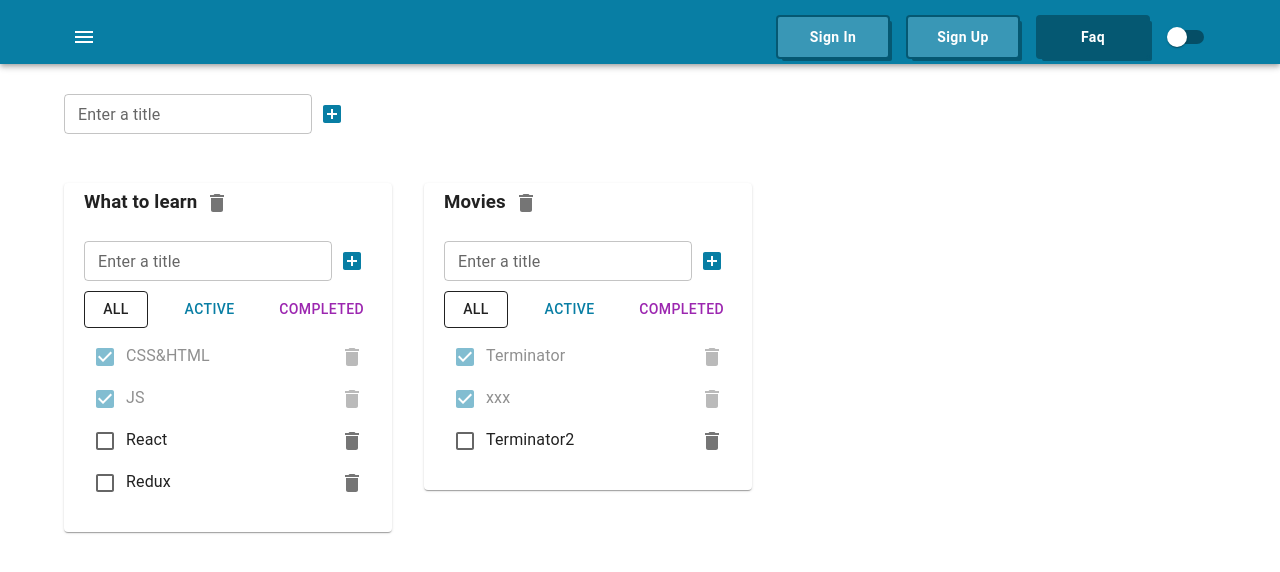
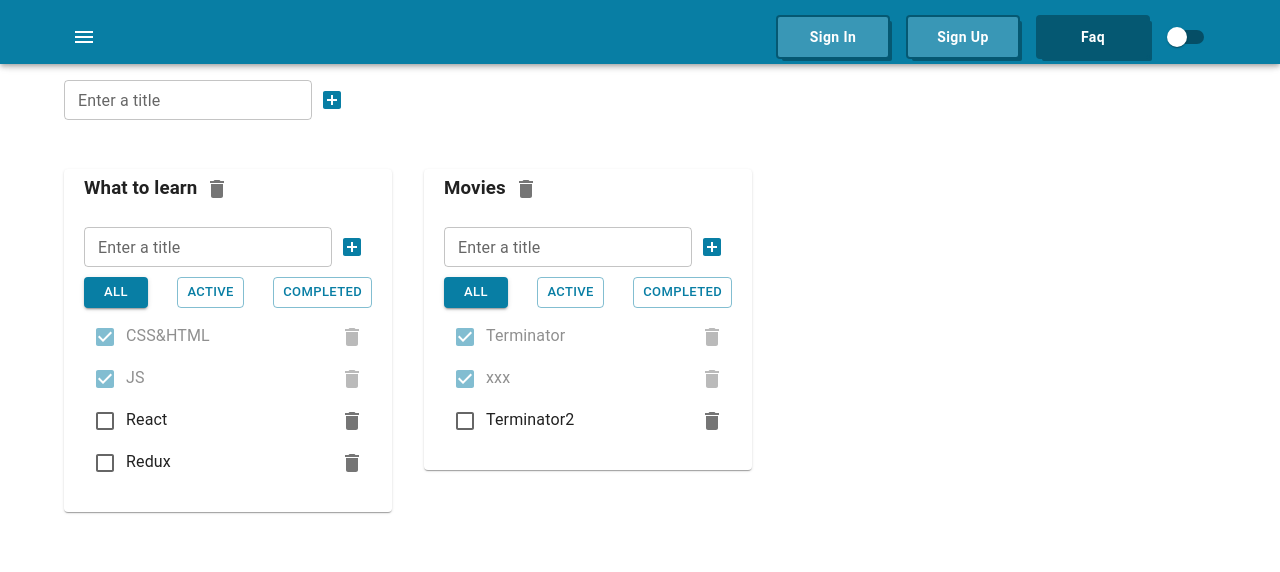
Before and after one commit to kaskodim/todoList, a React (Create React App) app: page / in a window 1280 px wide. Shown: the top 572 px of the page. Built offline with nearby package versions, Linux system fonts and the light colour scheme.

Commit message:
sprint 2 week 7.1

```diff
--- a/package.json
+++ b/package.json
@@ -8,6 +8,7 @@
     "@emotion/styled": "^11.14.0",
     "@mui/icons-material": "^6.4.6",
     "@mui/material": "^6.4.6",
+    "@mui/styled-engine-sc": "^6.4.6",
     "@testing-library/jest-dom": "^5.14.1",
     "@testing-library/react": "^13.0.0",
     "@testing-library/user-event": "^13.2.1",
@@ -20,6 +21,7 @@
     "react": "^19.0.0",
     "react-dom": "^19.0.0",
     "react-scripts": "5.0.1",
+    "styled-components": "^6.1.15",
     "typescript": "^4.4.2",
     "uuid": "^11.0.5",
     "web-vitals": "^2.1.0"
@@ -49,5 +51,8 @@
       "last 1 firefox version",
       "last 1 safari version"
     ]
+  },
+  "devDependencies": {
+    "@types/styled-components": "^5.1.34"
   }
 }
--- a/src/App.tsx
+++ b/src/App.tsx
@@ -11,9 +11,10 @@ import Grid from '@mui/material/Grid2'
 import Paper from '@mui/material/Paper'
 import {containerSx} from './todoList/TodoList.styles';
 import {NavButton} from './NavButton';
-import { createTheme, ThemeProvider } from '@mui/material/styles'
+import {createTheme, ThemeProvider} from '@mui/material/styles'
 import Switch from '@mui/material/Switch'
 import CssBaseline from '@mui/material/CssBaseline'
+import {Box} from '@mui/material';
 
 type ThemeMode = 'dark' | 'light'
 
@@ -131,8 +132,9 @@ function App() {
 
 
             <ThemeProvider theme={theme}>
-    <CssBaseline />
-    <AppBar position="static" sx={{mb: '30px'}}>
+                <CssBaseline/>
+                <Box sx={{flexGrow: 1, paddingBottom: '80px'}}>
+                    <AppBar position="fixed" sx={{mb: '30px'}}>
                         <Toolbar>
                             <Container maxWidth={'lg'} sx={containerSx}>
                                 <IconButton color="inherit">
@@ -142,12 +144,13 @@ function App() {
                                     <NavButton>Sign in</NavButton>
                                     <NavButton>Sign up</NavButton>
                                     <NavButton background={theme.palette.primary.dark}>Faq</NavButton>
-                    <Switch color={'default'} onChange={changeMode} />
+                                    <Switch color={'default'} onChange={changeMode}/>
                                 </div>
 
                             </Container>
                         </Toolbar>
                     </AppBar>
+                </Box>
 
 
                 <Container maxWidth={'lg'}>
@@ -185,8 +188,6 @@ function App() {
                                         </Paper>
 
                                     </Grid>
-
-
                                 )
                             })
                         }
@@ -196,8 +197,6 @@ function App() {
             </ThemeProvider>
 
 
-
-
         </div>
     )
 }
--- a/src/todoList/TodoList.tsx
+++ b/src/todoList/TodoList.tsx
@@ -58,16 +58,19 @@ export const TodoList = (props: TodoListPropsType) => {
             </h3>
             <AddItemForm addItem={addTask}/>
             <Box sx={containerSx}>
-                <Button variant={props.filter === 'all' ? 'outlined' : 'text'}
-                        color={'inherit'}
+                <Button variant={props.filter === 'all' ? 'contained' : 'outlined'}
+                        color={'primary'}
+                        size={'small'}
                         onClick={onAllClickHandler}>All
                 </Button>
-                <Button variant={props.filter === 'active' ? 'outlined' : 'text'}
+                <Button variant={props.filter === 'active' ? 'contained' : 'outlined'}
                         color={'primary'}
+                        size={'small'}
                         onClick={onActiveClickHandler}>Active
                 </Button>
-                <Button variant={props.filter === 'completed' ? 'outlined' : 'text'}
-                        color={'secondary'}
+                <Button variant={props.filter === 'completed' ? 'contained' : 'outlined'}
+                        color={'primary'}
+                        size={'small'}
                         onClick={onCompletedClickHandler}>Completed
                 </Button>
             </Box>
```
Also changed, not shown: 1 other file (tests, documents, lock files or other folders). Lines whose indentation alone changed are shown as unchanged.
